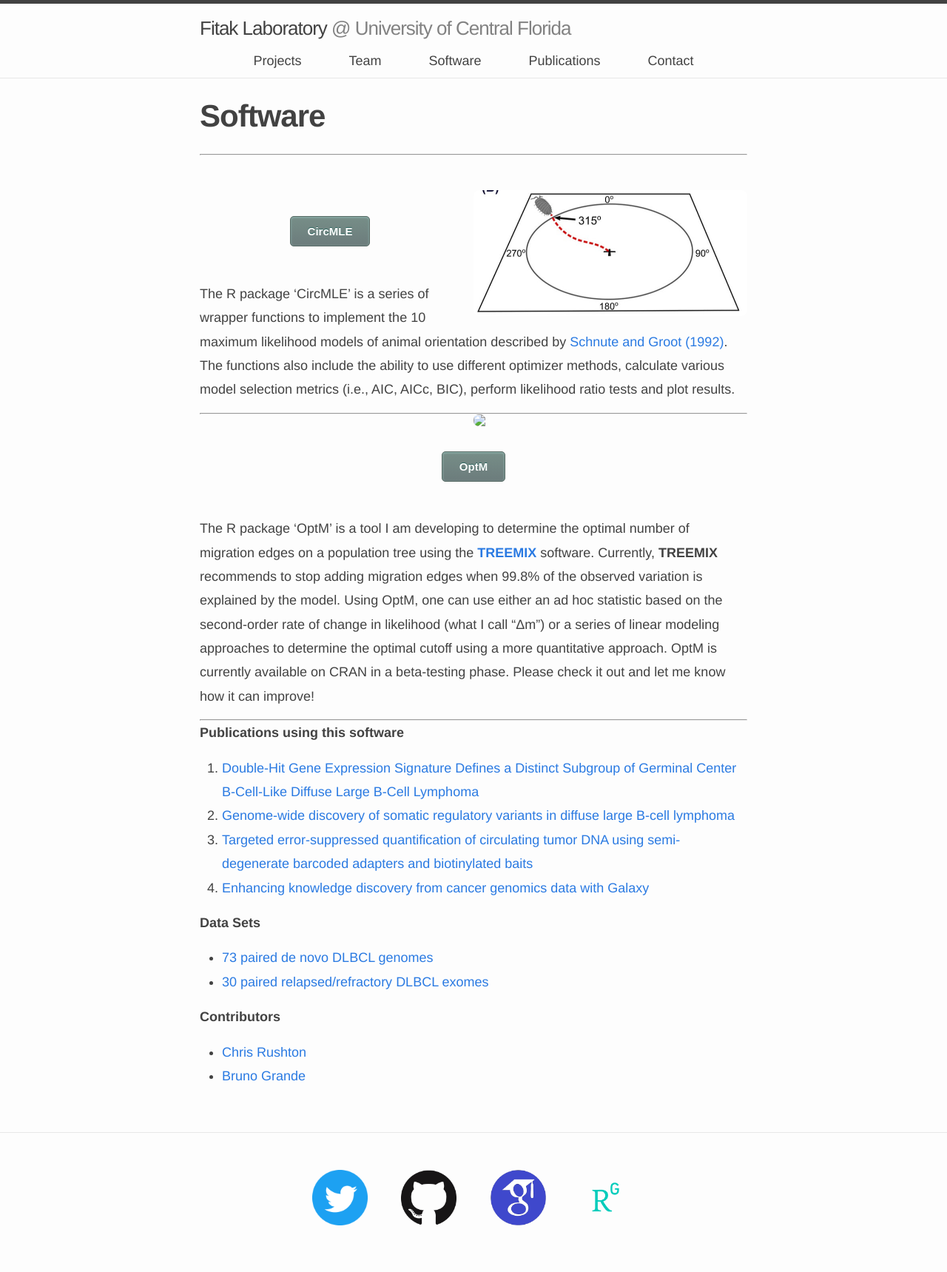
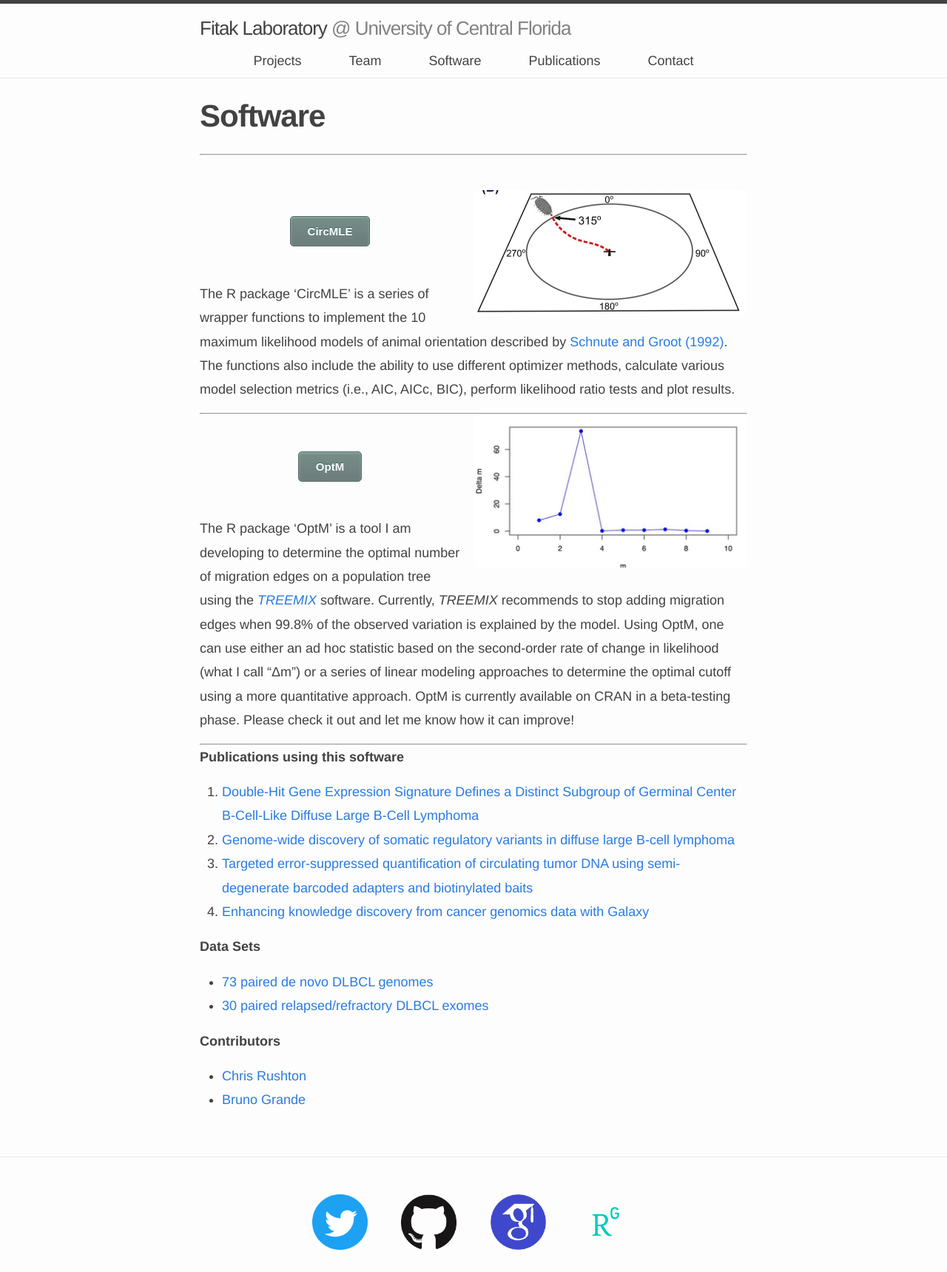
Before and after one commit to rfitak/FitakLab, a Jekyll site: the page built from _pages/software/index.md, in a window 1280 px wide. Shown: the whole page at 74% size. Built offline with Jekyll 4.4.1, drawn with Linux system fonts in a browser that asks for light colours; nearby versions of some CDN libraries; before the commit the page ends 1686 px from its top, so only the background shows below that.

Commit message:
fourth commit

```diff
--- a/_pages/software/index.md
+++ b/_pages/software/index.md
@@ -29,7 +29,7 @@ The R package 'CircMLE' is a series of wrapper functions to implement the 10 max
 </div>
 <br>
 
-The R package 'OptM' is a tool I am developing to determine the optimal number of migration edges on a population tree using the [__TREEMIX__](https://bitbucket.org/nygcresearch/treemix/wiki/Home) software. Currently, __TREEMIX__ recommends to stop adding migration edges when 99.8% of the observed variation is explained by the model.  Using OptM, one can use either an ad hoc statistic based on the second-order rate of change in likelihood (what I call "Δm") or a series of linear modeling approaches to determine the optimal cutoff using a more quantitative approach.
+The R package 'OptM' is a tool I am developing to determine the optimal number of migration edges on a population tree using the [_TREEMIX_](https://bitbucket.org/nygcresearch/treemix/wiki/Home) software. Currently, _TREEMIX_ recommends to stop adding migration edges when 99.8% of the observed variation is explained by the model.  Using OptM, one can use either an ad hoc statistic based on the second-order rate of change in likelihood (what I call "Δm") or a series of linear modeling approaches to determine the optimal cutoff using a more quantitative approach.
 OptM is currently available on CRAN in a beta-testing phase.  Please check it out and let me know how it can improve!
 
 ***
```
Also changed, not shown: images/optm.jpg (added).
